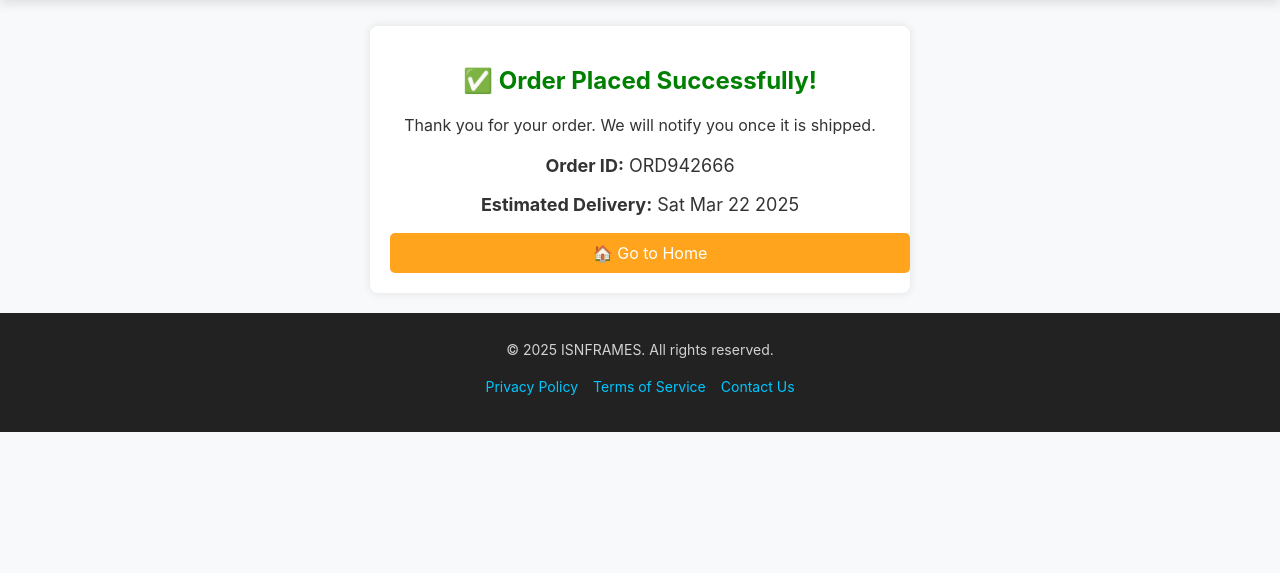
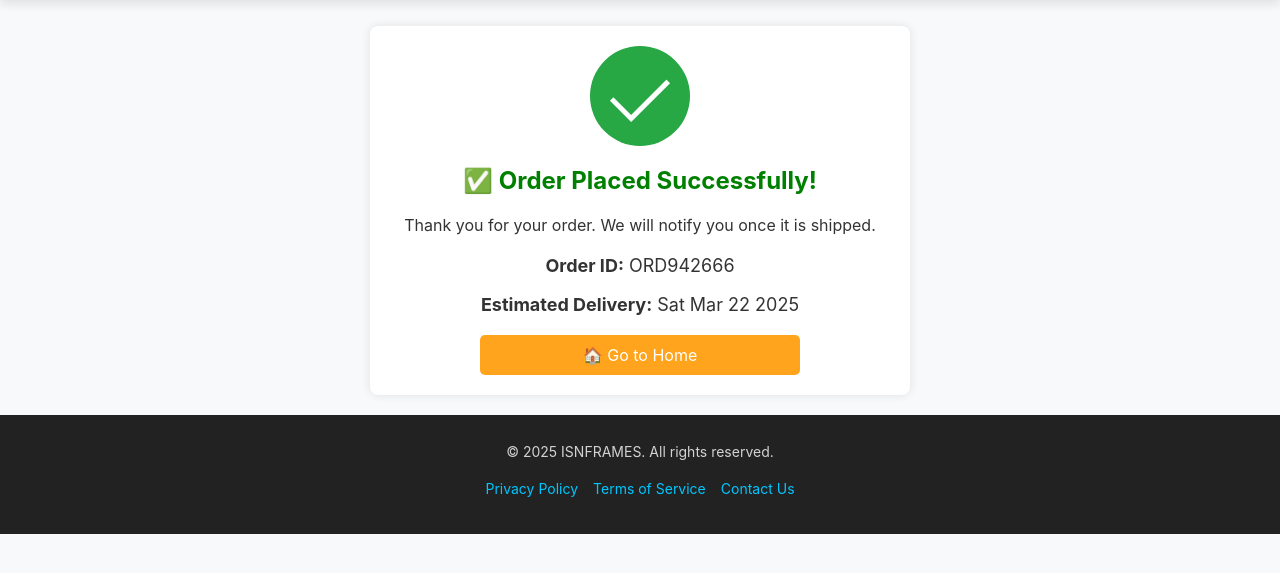
Before and after one commit to ishankkumar-007/commercia, a Flask app: template app/templates/order_confirmation.html in a window 1280 px wide. Shown: the part 74-647 px from the top of the page. Run offline with Flask 3, Linux system fonts and the light colour scheme; the template is opened without the code that fills it, so the values that code supplies are empty.

Commit message:
Add animation for order placed

```diff
--- a/app/static/css/order_confirmation.css
+++ b/app/static/css/order_confirmation.css
@@ -1,3 +1,4 @@
+/* Order Confirmation Container */
 .confirmation-container {
     max-width: 500px;
     margin: 100px auto 20px;
@@ -6,6 +7,88 @@
     text-align: center;
     border-radius: 8px;
     box-shadow: 0 0 10px rgba(0, 0, 0, 0.1);
+}
+
+/* Animated Checkmark Circle */
+.checkmark-circle {
+    width: 100px;
+    height: 100px;
+    background: #28a745;
+    border-radius: 50%;
+    display: flex;
+    align-items: center;
+    justify-content: center;
+    margin: 0 auto 20px;
+    position: relative;
+    animation: popIn 0.5s ease-out forwards;
+}
+
+/* Checkmark */
+.checkmark {
+    width: 25px;
+    height: 50px;
+    border-bottom: 5px solid white;
+    border-right: 5px solid white;
+    transform: rotate(45deg);
+    position: absolute;
+    bottom: 32%;
+    left: 50%;
+    transform: translate(-50%, 10%) rotate(45deg);
+    opacity: 0;
+    animation: drawCheckmark 0.5s 0.3s ease-in-out forwards;
+}
+
+/* Animations */
+@keyframes popIn {
+    0% {
+        transform: scale(0);
+        opacity: 0;
+    }
+    100% {
+        transform: scale(1);
+        opacity: 1;
+    }
+}
+
+@keyframes drawCheckmark {
+    0% {
+        width: 0;
+        height: 0;
+        opacity: 0;
+    }
+    100% {
+        width: 25px;
+        height: 50px;
+        opacity: 1;
+    }
+}
+
+/* Text Styles */
+h2 {
+    color: green;
+}
+
+.order-details {
+    margin-top: 20px;
+    font-size: 18px;
+}
+
+.btn-primary {
+    display: block;
+    width: 90%;
+    max-width: 300px; /* Prevents button from becoming too wide */
+    margin: 20px auto 0;
+    padding: 10px;
+    background: #FFA41C;
+    color: white;
+    font-size: 16px;
+    text-align: center;
+    text-decoration: none;
+    border-radius: 5px;
+}
+
+.btn-primary:hover {
+    background: #e67e22;
 }
 
 h2 {
--- a/app/templates/order_confirmation.html
+++ b/app/templates/order_confirmation.html
@@ -6,6 +6,10 @@
 <link rel="stylesheet" href="{{ url_for('static', filename='css/order_confirmation.css') }}">
 
 <div class="confirmation-container">
+    <!-- Animated Checkmark -->
+    <div class="checkmark-circle">
+        <div class="checkmark draw"></div>
+    </div>
     <h2>✅ Order Placed Successfully!</h2>
     <p>Thank you for your order. We will notify you once it is shipped.</p>
 
```
